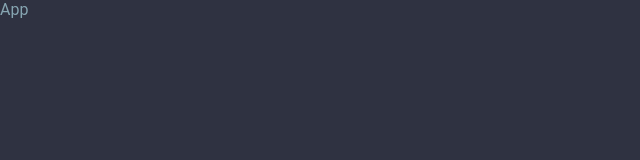
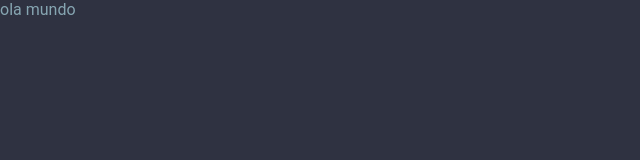
Before and after one commit to PedroL22/Electron-Vite-Anime-list, a React (Vite) app: page / in a window 1280 px wide. Shown: the top 160 px of the page, without its empty margins (0-640 px from the left). Built offline with nearby package versions, Linux system fonts and the light colour scheme.

Commit message:
✨ feat: Add React Router

```diff
--- a/electron.vite.config.ts
+++ b/electron.vite.config.ts
@@ -13,6 +13,17 @@ export default defineConfig({
     resolve: {
       alias: {
         '@renderer': resolve('src/renderer/src'),
+        '@components': resolve('src/renderer/src/components'),
+        '@entities': resolve('src/renderer/src/entities'),
+        '@helpers': resolve('src/renderer/src/helpers'),
+        '@pages': resolve('src/renderer/src/pages'),
+        '@routes': resolve('src/renderer/src/routes'),
+        '@services': resolve('src/renderer/src/services'),
+        '@clients': resolve('src/renderer/src/clients'),
+        '@hooks': resolve('src/renderer/src/hooks'),
+        '@layouts': resolve('src/renderer/src/layouts'),
+        '@store': resolve('src/renderer/src/store'),
+        '@utils': resolve('src/renderer/src/utils'),
       },
     },
     plugins: [react()],
--- a/package.json
+++ b/package.json
@@ -23,7 +23,8 @@
   "dependencies": {
     "@electron-toolkit/preload": "^2.0.0",
     "@electron-toolkit/utils": "^2.0.0",
-    "electron-updater": "^6.1.1"
+    "electron-updater": "^6.1.1",
+    "react-router-dom": "^6.15.0"
   },
   "devDependencies": {
     "@electron-toolkit/eslint-config-prettier": "^1.0.1",
--- a/src/renderer/src/App.tsx
+++ /dev/null
@@ -1,3 +0,0 @@
-export const App = () => {
-  return <div>App</div>
-}
--- a/src/renderer/src/main.tsx
+++ b/src/renderer/src/main.tsx
@@ -1,10 +1,12 @@
 import React from 'react'
 import ReactDOM from 'react-dom/client'
+
 import './assets/index.css'
-import { App } from './App'
+
+import { Routes } from './routes'
 
 ReactDOM.createRoot(document.getElementById('root') as HTMLElement).render(
   <React.StrictMode>
-    <App />
+    <Routes />
   </React.StrictMode>
 )
--- /dev/null
+++ b/src/renderer/src/pages/AnimeList/AnimeList.tsx
@@ -0,0 +1,3 @@
+export const AnimeList = () => {
+  return <div>AnimeList</div>
+}
--- /dev/null
+++ b/src/renderer/src/pages/AnimeList/index.ts
@@ -0,0 +1 @@
+export * from './AnimeList'
--- /dev/null
+++ b/src/renderer/src/pages/Home/Home.tsx
@@ -0,0 +1,3 @@
+export const Home = () => {
+  return <div>ola mundo</div>
+}
--- /dev/null
+++ b/src/renderer/src/pages/Home/index.ts
@@ -0,0 +1 @@
+export * from './Home'
--- /dev/null
+++ b/src/renderer/src/routes/Routes.tsx
@@ -0,0 +1,19 @@
+import { createBrowserRouter, RouterProvider } from 'react-router-dom'
+
+import { AnimeList } from '@pages/AnimeList'
+import { Home } from '@pages/Home'
+
+export const Routes = () => {
+  const router = createBrowserRouter([
+    {
+      path: '/',
+      element: <Home />,
+    },
+    {
+      path: '/anime-list',
+      element: <AnimeList />,
+    },
+  ])
+
+  return <RouterProvider router={router} />
+}
--- /dev/null
+++ b/src/renderer/src/routes/index.ts
@@ -0,0 +1 @@
+export * from './Routes'
```
Also changed, not shown: tsconfig.web.json (+12 -3 lines), 1 other file (tests, documents, lock files or other folders).
